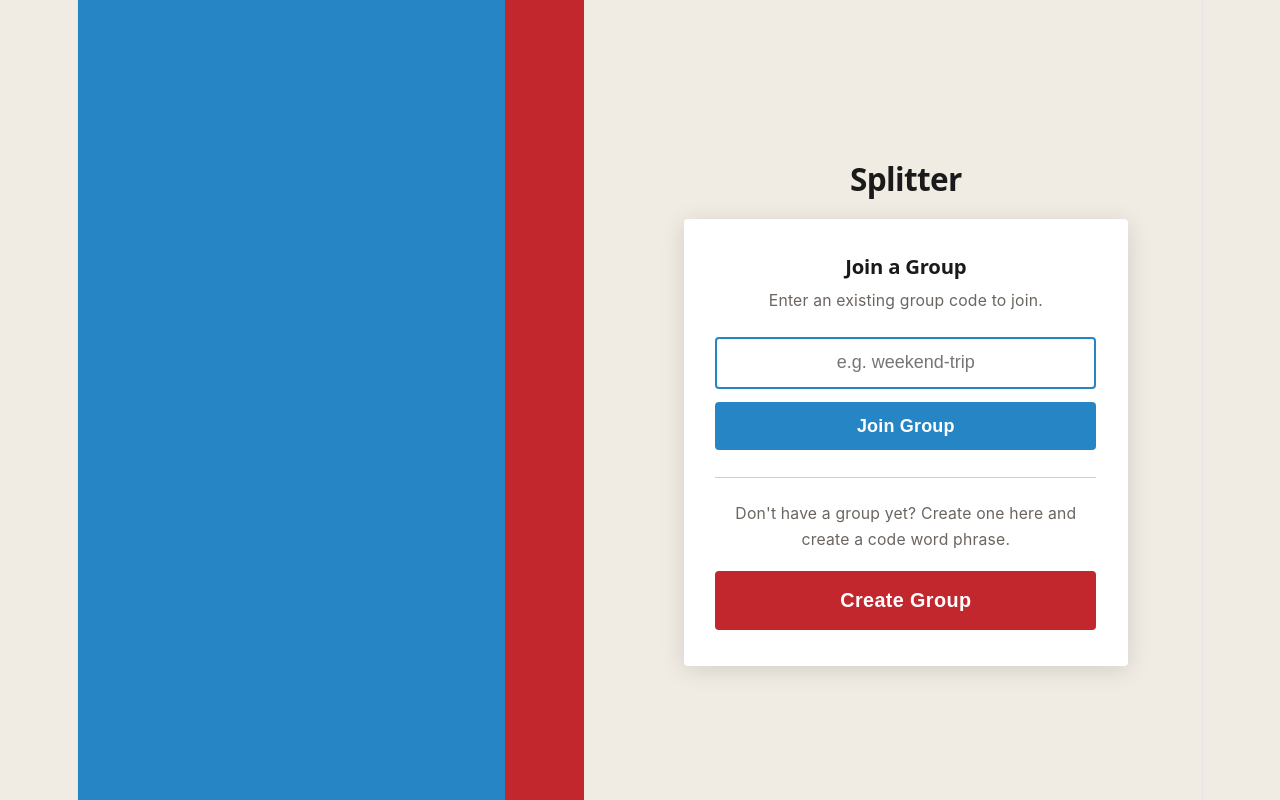
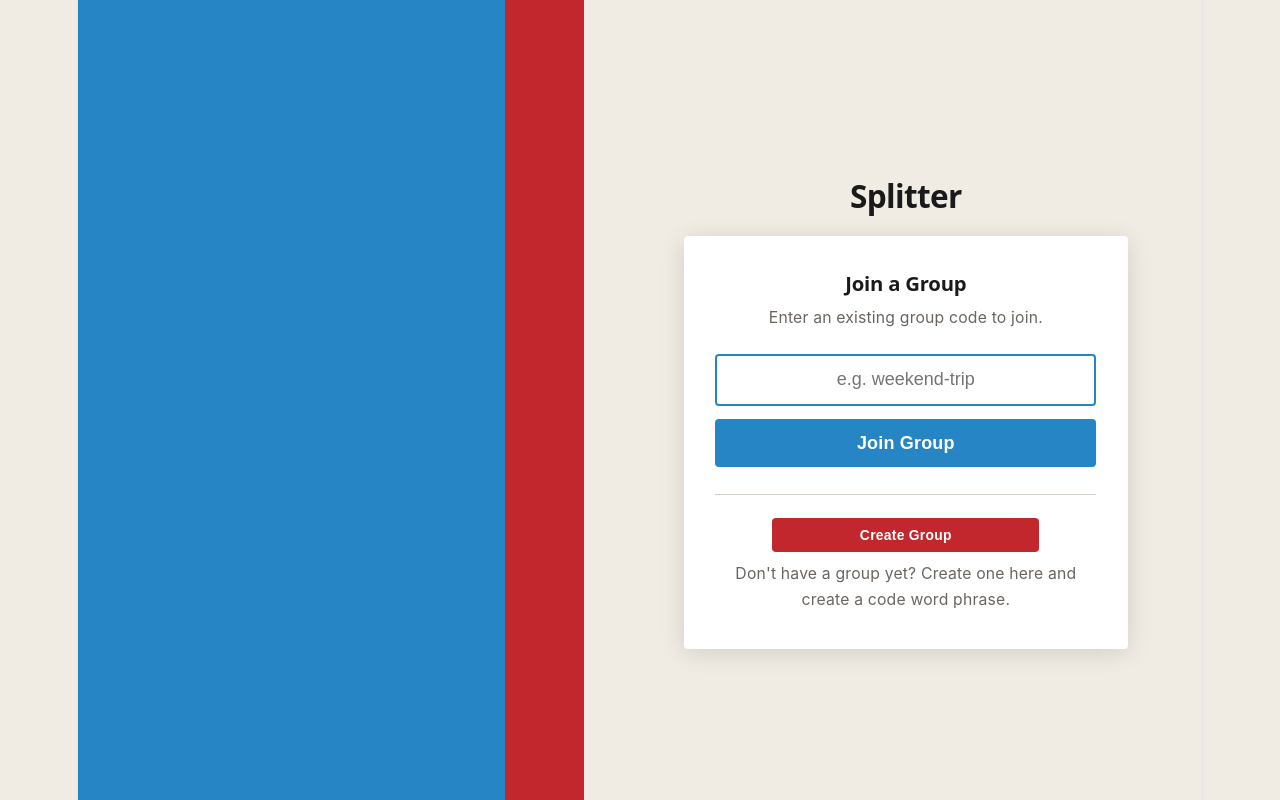
Before and after one commit to Gabeleo/splitter, a React (Vite) app in the folder client/: page / in a window 1280 px wide. Built offline with nearby package versions, Linux system fonts and the light colour scheme.

Commit message:
Shrink create group button and move helper text below it
Co-Authored-By: Claude Opus 4.6 <noreply@anthropic.com>

```diff
--- a/client/src/App.css
+++ b/client/src/App.css
@@ -299,8 +299,27 @@ h2 {
   border-top: 1px solid #D5D0CA;
 }
 
-.create-group-divider .subtitle {
-  margin-bottom: 0.75rem;
+.btn-create-group {
+  width: 70%;
+  padding: 0.5rem;
+  background: var(--red);
+  color: var(--card);
+  border: none;
+  border-radius: 4px;
+  font-size: 0.77rem;
+  font-weight: 700;
+  cursor: pointer;
+  letter-spacing: 0.02em;
+  transition: background 0.15s;
+}
+
+.btn-create-group:hover {
+  background: #A82024;
+}
+
+.create-group-hint {
+  margin-top: 0.5rem;
+  margin-bottom: 0;
 }
 
 /* ============================================
--- a/client/src/App.tsx
+++ b/client/src/App.tsx
@@ -421,9 +421,8 @@ function App() {
               <button type="submit" className="btn-primary">Join Group</button>
             </form>
             <div className="create-group-divider">
-              <p className="subtitle">Don't have a group yet? Create one here and create a code word phrase.</p>
               <button
-                className="btn-new-person"
+                className="btn-create-group"
                 onClick={() => {
                   setShowCreateGroup(true);
                   setCreateGroupError("");
@@ -432,6 +431,7 @@ function App() {
               >
                 Create Group
               </button>
+              <p className="subtitle create-group-hint">Don't have a group yet? Create one here and create a code word phrase.</p>
             </div>
           </div>
         </div>
```
